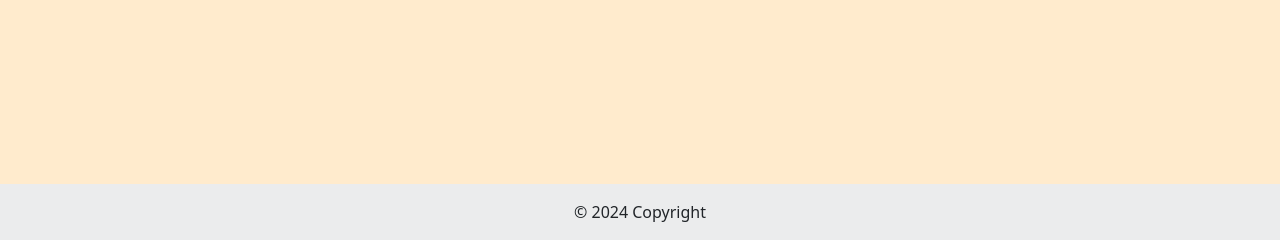
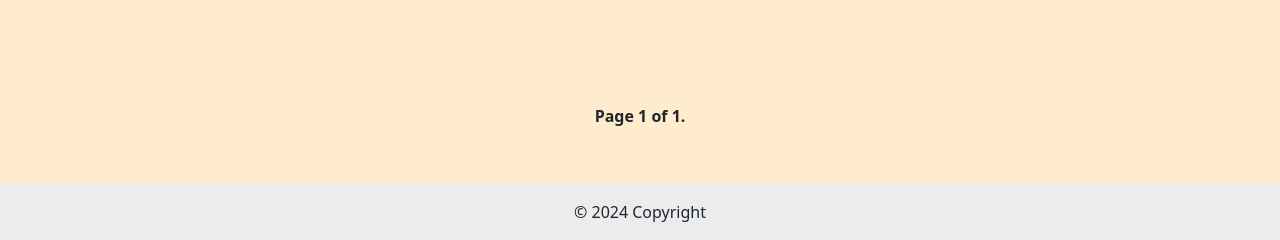
Before and after one commit to darksquare1/vcars, a Django app: page / in a window 1280 px wide. Shown: the part 672-912 px from the top of the page. Run offline with Django 5.2, Linux system fonts and the light colour scheme; data that the repository does not hold is empty; some libraries are stand-ins or nearby versions.

Commit message:
added pagination template

```diff
--- a/config/urls.py
+++ b/config/urls.py
@@ -24,4 +24,6 @@ from django.urls import path, include
 urlpatterns = [
     path('admin/', admin.site.urls),
     path('', include('vcars.urls', namespace='vcars'))
-] + static(settings.MEDIA_URL, document_root=settings.MEDIA_ROOT)
+]
+if settings.DEBUG:
+    urlpatterns.extend(static(settings.MEDIA_URL, document_root=settings.MEDIA_ROOT))
--- /dev/null
+++ b/templates/pagination.html
@@ -0,0 +1,19 @@
+<div class="pagination">
+  <div class="previous">
+    {% if page.has_previous %}
+      <li class="page-item">
+            <a class="page-link" href="?page={{ page.previous_page_number}}">Previous</a>
+        </li>
+    {% endif %}
+  </div>
+    <div class="pages">
+      Page {{ page.number }} of {{ page.paginator.num_pages }}.
+    </div>
+<div class="next">
+    {% if page.has_next %}
+      <li class="page-item">
+            <a class="page-link" href="?page={{ page.next_page_number}}">Next</a>
+        </li>
+    {% endif %}
+  </div>
+</div>
--- a/templates/vcars/list_pics.html
+++ b/templates/vcars/list_pics.html
@@ -9,9 +9,9 @@
         <div class="col">
           <div class="card shadow-sm">
               {% if pic.thumb %}
-                <img src="/{{ pic.thumb }}" />
+                <img height="170px" src="/{{ pic.thumb }}" />
               {% else %}
-                 <img src="{{ pic.pic.path}}" />
+                 <img height="170px" src="/media/{{ pic.pic}}" />
               {% endif %}
 
 
@@ -33,4 +33,5 @@
       </div>
     </div>
   </div>
+    {% include 'pagination.html' with page=pics %}
 {% endblock %}
--- a/vcars/models.py
+++ b/vcars/models.py
@@ -2,6 +2,8 @@ from django.db import models
 from django.urls import reverse
 from taggit.managers import TaggableManager
 from PIL import Image
+
+
 class Pic(models.Model):
     tags = TaggableManager()
     name = models.CharField(max_length=25)
@@ -20,9 +22,9 @@ class Pic(models.Model):
     def save(self, *args, **kwargs):
         super().save(*args, **kwargs)
         img = Image.open(self.pic.path)
-        if img.height < 320 or img.width < 320:
+        if img.height > 15250 or img.width > 15520:
             img.thumbnail((320, 320))
-            thumb =  f'media/thumbs/{self.id}.{img.format}'
+            thumb = f'media/thumbs/{self.id}.{img.format}'
 
             img.save(thumb)
             Pic.objects.filter(id=self.id).update(thumb=thumb)
--- a/vcars/static/css/vcars.css
+++ b/vcars/static/css/vcars.css
@@ -17,3 +17,18 @@ button.btn-sm a{
     text-decoration: none;
     color: blue;
 }
+div.pages{
+    font-weight: bold;
+
+    left: 50%;
+
+}
+div.pagination{
+    display: flex;
+    justify-content: center;
+    align-items: center;
+    position: absolute;
+    width:100%;
+    bottom: 0;
+
+}
--- a/vcars/urls.py
+++ b/vcars/urls.py
@@ -1,8 +1,11 @@
+from django.conf.urls.static import static
 from django.urls import path
+
+from config import settings
 from . import views
 
 app_name = 'vcars'
 urlpatterns = [
     path('', views.index, name='index'),
     path('tag/<slug:tag_slug>/', views.index, name='tagged_index')
-]
+] + static(settings.MEDIA_URL, document_root=settings.MEDIA_ROOT)
```
